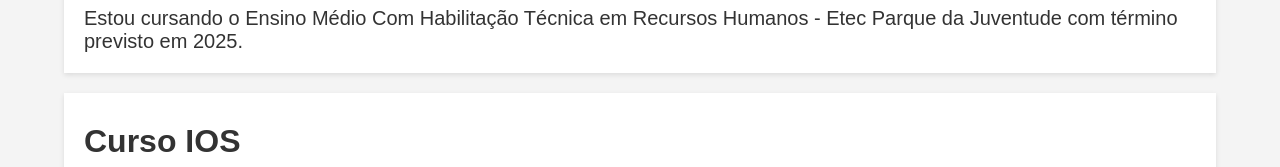
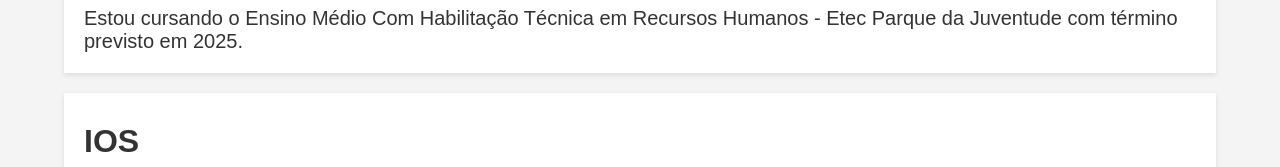
Before and after one commit to NA060717/portifoliojs, a plain HTML site: page index.html in a window 1280 px wide. Shown: the part 1112-1279 px from the top of the page. Drawn offline with Linux system fonts and the light colour scheme.

Commit message:
Update index.html

```diff
--- a/index.html
+++ b/index.html
@@ -62,7 +62,7 @@
                         Juventude com término previsto em 2025. </p>
                 </div>
                 <div class="formation">
-                    <h3>Curso IOS</h3>
+                    <h3>IOS</h3>
                     <p>IOS – Instituto da Oportunidade Social - Desenvolvimento Web onde no curso eu aprendo as
                         seguintes matérias:<br>
                         - HTML;<br>
```
